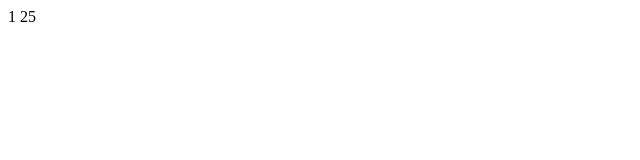
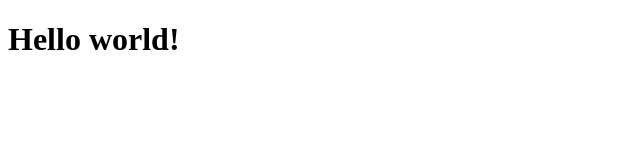
Before and after one commit to Sergius-1488/Testing_for_beginners, a plain HTML site: page index.html in a window 1280 px wide. Shown: the whole page, without its empty margins (0-640 px from the left). Drawn offline with Linux system fonts and the light colour scheme.

Commit message:
Update index.html

```diff
--- a/index.html
+++ b/index.html
@@ -7,7 +7,6 @@
     <link rel="stylesheet" href="style.css">
 </head>
 <body>
-    1
-    25
+    <h1>Hello world!</h1>
 </body>
 </html>
```
